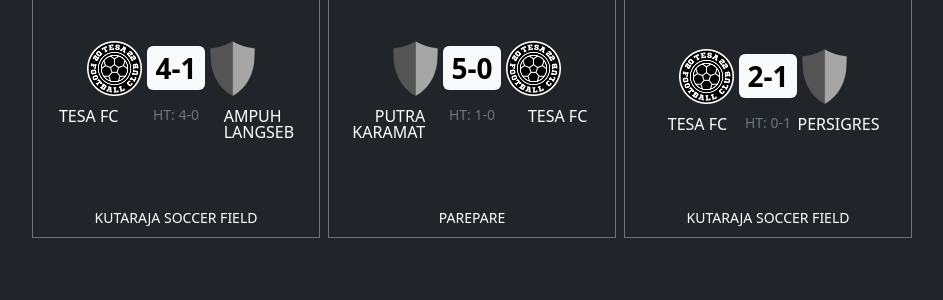
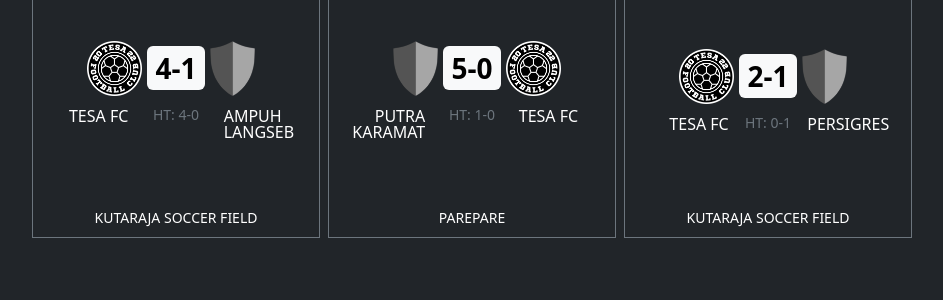
Before and after one commit to tesafc/tesafc.github.io, a Jekyll site: the page built from index.html, in a window 1280 px wide. Shown: the part 1316-1616 px from the top of the page, without its empty margins (50-993 px from the left). Built offline with Jekyll 4.4.1, drawn with Linux system fonts in a browser that asks for light colours; nearby versions of some CDN libraries.

Commit message:
Update index.html

```diff
--- a/index.html
+++ b/index.html
@@ -83,9 +83,9 @@
             </div>
           </div>
           <div class="row g-2 mt-1">
-            <div class="col-4 d-flex justify-content-center text-end text-uppercase lh-1">{{ match.home-team.name }}</div>
+            <div class="col-4 d-flex justify-content-end text-end text-uppercase lh-1">{{ match.home-team.name }}</div>
             <div class="col-4 d-flex justify-content-center text-center text-uppercase text-secondary lh-1"><small>{{ match.result.score.half-time | prepend: "ht: " }}</small></div>
-            <div class="col-4 d-flex justify-content-center text-start text-uppercase lh-1">{{ match.away-team.name }}</div>
+            <div class="col-4 d-flex justify-content-start text-start text-uppercase lh-1">{{ match.away-team.name }}</div>
           </div>
         </div>
         <div class="card-footer text-bg-dark text-center text-uppercase border-0">
```
